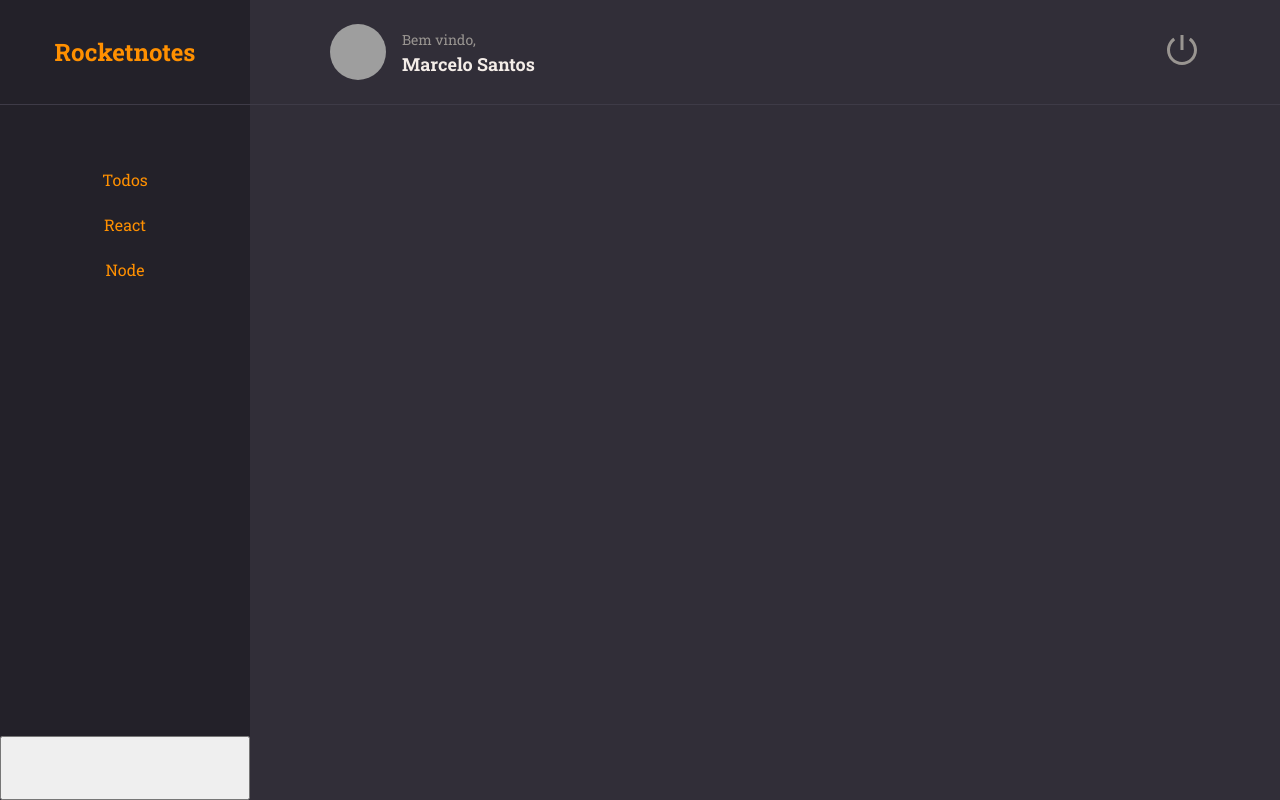
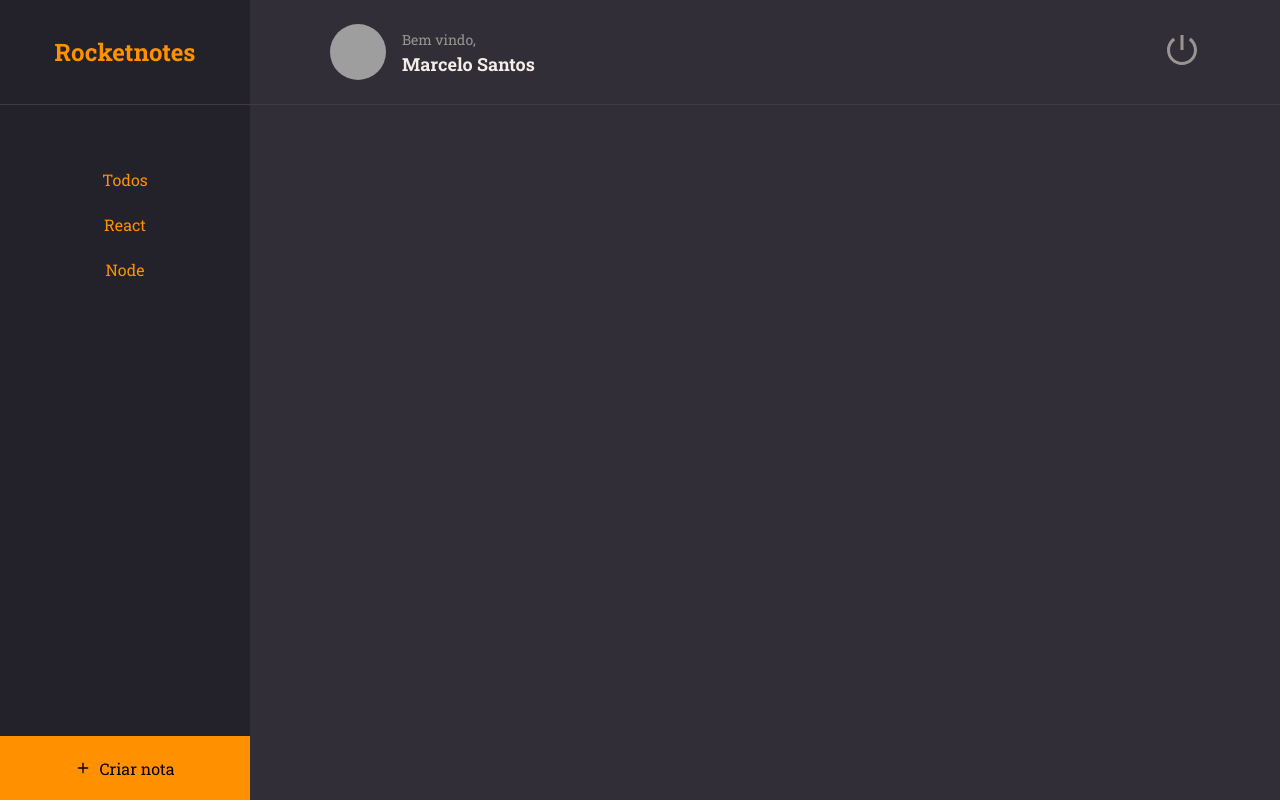
Before and after one commit to Riquecelo/rocketnotes, a React (Vite) app: page / in a window 1280 px wide. Built offline with nearby package versions, Linux system fonts and the light colour scheme; grey boxes are pictures that could not be loaded.

Commit message:
construção do botão criar nota

```diff
--- a/src/pages/Home/index.jsx
+++ b/src/pages/Home/index.jsx
@@ -1,7 +1,9 @@
+import { FiPlus } from 'react-icons/fi';
+
 import { Container, Brand, Menu, Search, Content, NewNote } from './styles';
 
-import { Header } from '../../components/Header'
-import { ButtonText } from '../../components/ButtonText'
+import { Header } from '../../components/Header';
+import { ButtonText } from '../../components/ButtonText';
 
 export function Home(){
     return(
@@ -27,7 +29,8 @@
             </Content>
 
             <NewNote>
-
+                <FiPlus />
+                Criar nota
             </NewNote>
         </Container>
     )
--- a/src/pages/Home/styles.js
+++ b/src/pages/Home/styles.js
@@ -68,6 +68,15 @@
 export const NewNote = styled.button`
 
     grid-area: newnote;
+    background-color: ${({theme}) => theme.COLORS.ORANGE};
+    border: none;
 
+    display: flex;
+    align-items: center;
+    justify-content: center;
+
+    svg {
+        margin-right: 8px;
+    }
 
 `;
```
